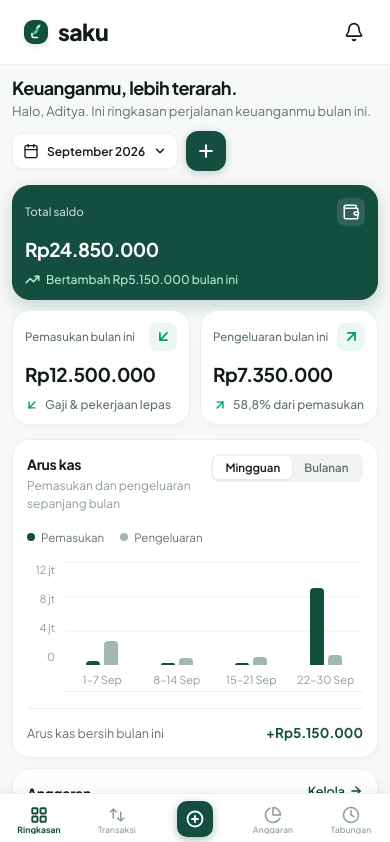
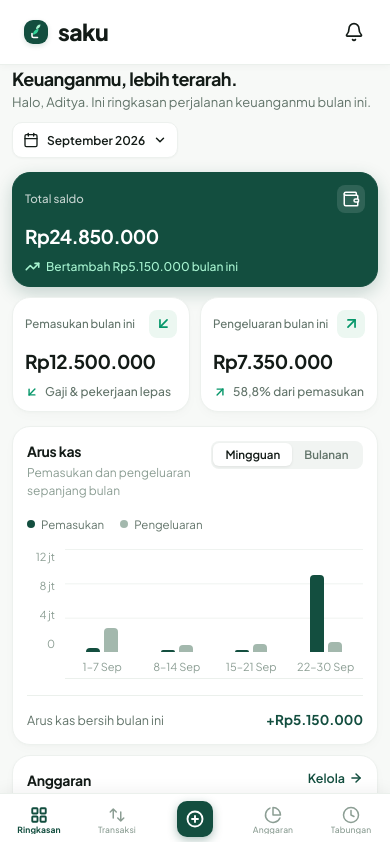
Before and after one commit to Muh-Zahir/Saku, a Next.js app: page / in a window 390 px wide. Shown: the top 842 px of the page. Built offline with nearby package versions, Linux system fonts and the light colour scheme.

Commit message:
fix: fixed top header stays on scroll, remove add-tx button from dashboard header on mobile

```diff
--- a/src/index.css
+++ b/src/index.css
@@ -2242,10 +2242,14 @@ input, select {
   padding: 12px 16px;
   background-color: #ffffff;
   border-bottom: 1px solid var(--border-subtle);
-  position: sticky;
+  /* Fixed agar tetap di atas saat scroll */
+  position: fixed;
   top: 0;
-  z-index: 40;
+  left: 0;
+  right: 0;
+  z-index: 60;
   min-height: 56px;
+  box-shadow: 0 1px 8px rgba(0,0,0,0.04);
 }
 
 .menu-toggle-btn, .icon-btn-ghost {
@@ -2452,9 +2456,9 @@ input, select {
     display: none;
   }
 
-  /* Main content — extra bottom padding agar tidak tertutup bottom nav */
+  /* Main content — padding-top untuk fixed header (56px) + bottom untuk bottom nav */
   .main-content {
-    padding: 14px 14px calc(52px + env(safe-area-inset-bottom, 0px) + 12px);
+    padding: calc(56px + 14px) 14px calc(52px + env(safe-area-inset-bottom, 0px) + 12px);
   }
 
   /* Page header — title group tetap block, actions jadi row */
@@ -2473,24 +2477,20 @@ input, select {
     margin-top: 3px;
   }
 
-  /* Actions row: period selector tumbuh, tombol ikon kecil di kanan */
+  /* Actions row: hanya period selector, tombol + dihapus (pakai bottom nav) */
   .page-actions {
     flex-direction: row;
     align-items: center;
-    gap: 8px;
   }
   .btn-period-select {
-    flex: 1; /* ambil sisa ruang */
-    justify-content: flex-start;
+    /* Period selector tetap ada, tapi sekarang bisa lebih compact */
     padding: 10px 12px;
     font-size: 13px;
   }
-  /* Sembunyikan tombol desktop, tampilkan tombol ikon di mobile */
-  .btn-add-tx-desktop {
+  /* Sembunyikan SEMUA tombol tambah transaksi di header — pakai bottom nav */
+  .btn-add-tx-desktop,
+  .btn-add-tx-mobile {
     display: none !important;
-  }
-  .btn-add-tx-mobile {
-    display: flex !important;
   }
 
   /* Metric cards — 2 kolom agar tidak terlalu panjang scroll */
@@ -2632,7 +2632,8 @@ input, select {
    ========================================================================== */
 @media (max-width: 390px) {
   .main-content {
-    padding: 12px 12px calc(52px + env(safe-area-inset-bottom, 0px) + 10px);
+    /* padding-top juga harus cukup untuk fixed header 56px */
+    padding: calc(56px + 12px) 12px calc(50px + env(safe-area-inset-bottom, 0px) + 10px);
   }
   .page-title {
     font-size: 18px;
```
